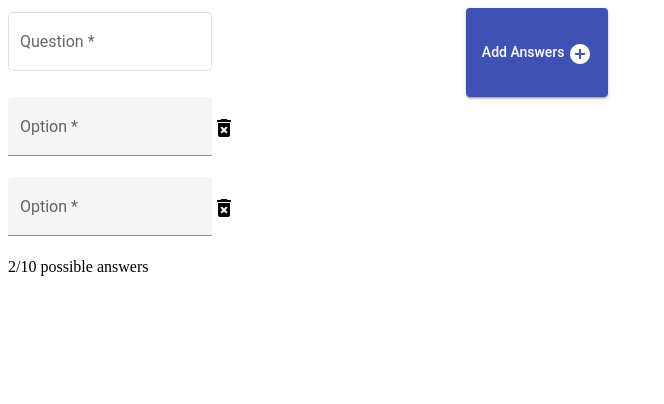
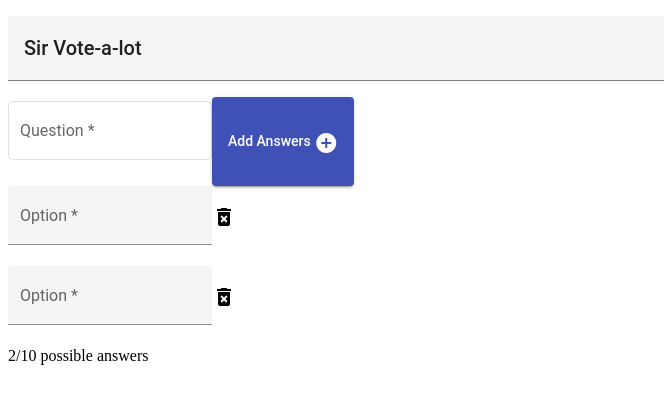
Before and after one commit to GoksenCodes/poll-app, an Angular app: page / in a window 1280 px wide. Shown: the top 404 px of the page, without its empty margins (0-664 px from the left). Built offline with nearby package versions, Linux system fonts and the light colour scheme.

Commit message:
create main header component & add basic styling

```diff
--- a/src/app/app.component.html
+++ b/src/app/app.component.html
@@ -1,2 +1,5 @@
-<app-create-poll></app-create-poll>
-<app-voting></app-voting>
+<app-main-header></app-main-header>
+<div class="components-container">
+  <app-create-poll></app-create-poll>
+  <app-voting></app-voting>
+</div>
--- a/src/app/app.component.scss
+++ b/src/app/app.component.scss
@@ -0,0 +1,3 @@
+.components-container {
+  display: flex;
+}
--- /dev/null
+++ b/src/app/components/main-header/main-header/main-header.component.html
@@ -0,0 +1,5 @@
+<p class="header-container">
+  <mat-toolbar>
+    <span>Sir Vote-a-lot</span>
+  </mat-toolbar>
+</p>
--- /dev/null
+++ b/src/app/components/main-header/main-header/main-header.component.scss
@@ -0,0 +1,3 @@
+.header-container {
+  border-bottom: 1px solid gray;
+}
--- /dev/null
+++ b/src/app/components/main-header/main-header/main-header.component.ts
@@ -0,0 +1,15 @@
+import { Component, OnInit } from '@angular/core';
+
+@Component({
+  selector: 'app-main-header',
+  templateUrl: './main-header.component.html',
+  styleUrls: ['./main-header.component.scss']
+})
+export class MainHeaderComponent implements OnInit {
+
+  constructor() { }
+
+  ngOnInit(): void {
+  }
+
+}
```
Also changed, not shown: src/app/app.module.ts (+10 -2 lines), 1 other file (tests, documents, lock files or other folders).
